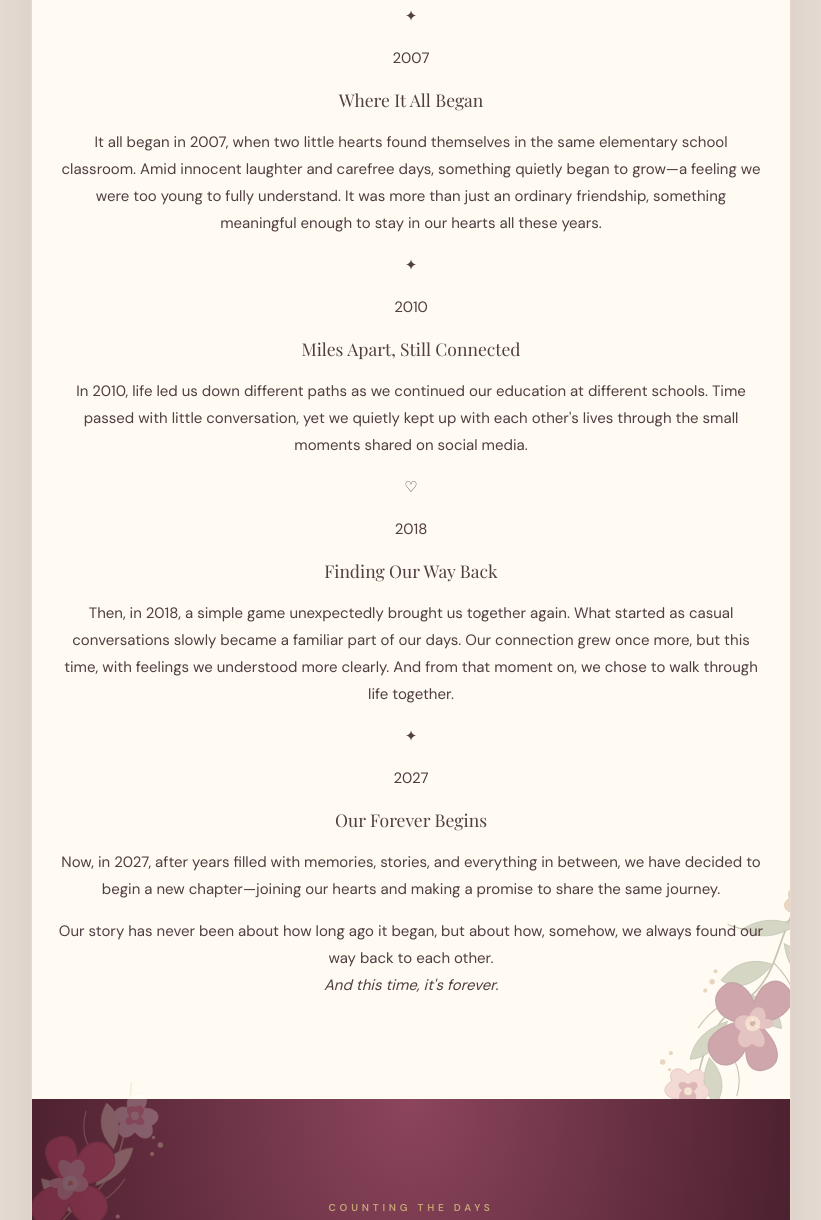
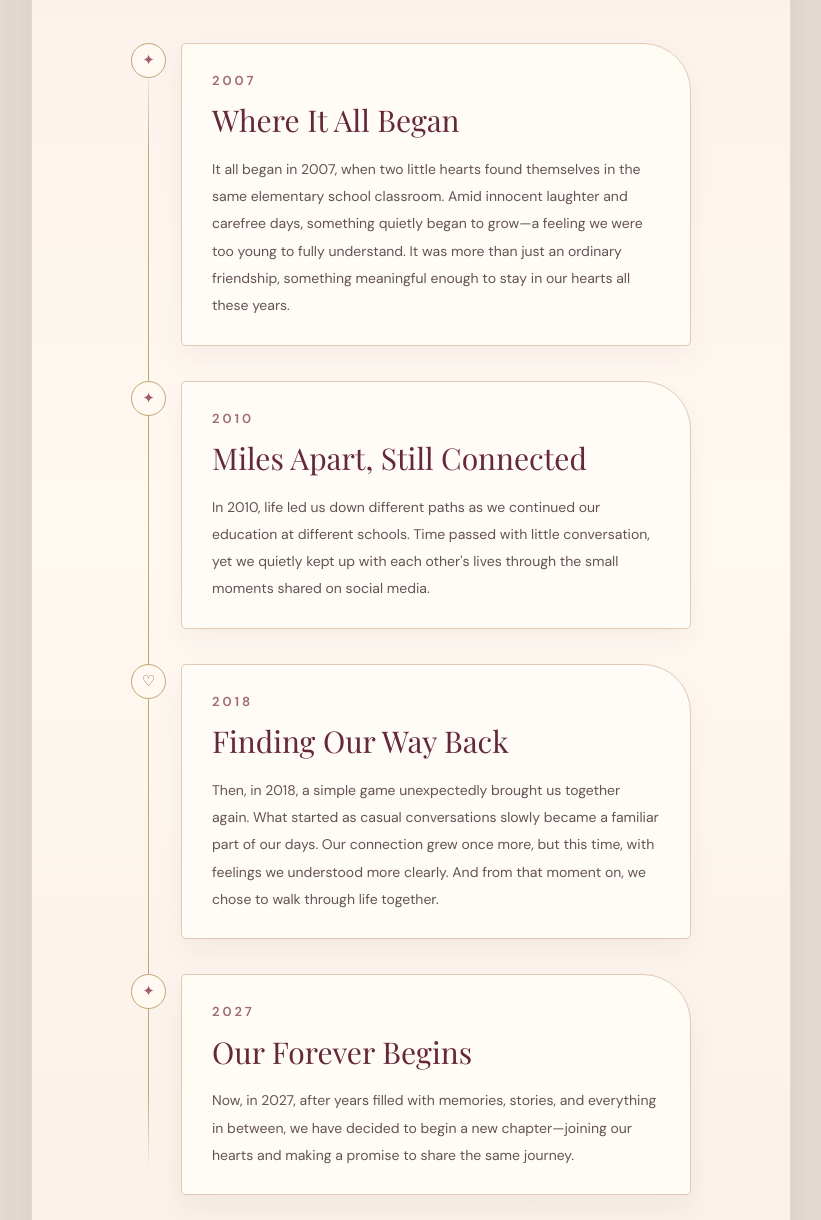
Before and after one commit to ardi08193/wedding-invitation, a plain HTML site: page index.html in a window 1280 px wide. Shown: the part 3856-5076 px from the top of the page, without its empty margins (229-1050 px from the left). Drawn offline with nearby package versions, Linux system fonts and the light colour scheme; a web font is replaced by a local one.

Commit message:
Style four-stage romantic floral love story timeline

```diff
--- a/style.css
+++ b/style.css
@@ -421,3 +421,74 @@ footer .script{color:#fff4ea;line-height:1.7}
   #quran-verse .verse-shell{padding:43px 17px 38px}
   #quran-verse .verse-translation{font-size:16px;line-height:1.8}
 }
+
+
+/* Our Love Story — four-chapter Romantic Floral timeline */
+#love-story{
+  background:linear-gradient(180deg,#f9eee7 0%,#fff9f2 45%,#f8ede4 100%);
+  padding:95px 25px 105px;
+}
+#love-story::before,#love-story::after{opacity:.35}
+#love-story .story-intro{
+  margin:0 auto 48px;
+  font:italic clamp(19px,4vw,26px)/1.5 "Playfair Display",Georgia,serif;
+  color:#9d6a77;
+}
+#love-story .story-timeline{
+  position:relative;
+  width:min(100%,560px);
+  margin:0 auto;
+  display:grid;
+  gap:35px;
+  text-align:left;
+}
+#love-story .story-timeline::before{
+  content:"";position:absolute;left:17px;top:20px;bottom:24px;
+  width:1px;background:linear-gradient(180deg,transparent,#c5a474 8%,#c5a474 93%,transparent);
+}
+#love-story .story-moment{
+  display:grid;
+  grid-template-columns:36px minmax(0,1fr);
+  gap:14px;
+  align-items:start;
+}
+#love-story .story-dot{
+  position:relative;z-index:2;
+  width:35px;height:35px;border:1px solid #c5a474;
+  display:grid;place-items:center;
+  border-radius:50%;background:#fff9f2;
+  color:#a15e70;font-size:15px;
+}
+#love-story .story-content{
+  background:rgba(255,252,247,.92);
+  border:1px solid #e1c9b4;
+  border-radius:5px 48px 5px 5px;
+  box-shadow:0 12px 26px #5a29360d;
+  padding:25px clamp(17px,4vw,30px);
+}
+#love-story .story-time{
+  color:#9f6975;font-size:13px;font-weight:600;letter-spacing:3px;
+  margin:0 0 9px;
+}
+#love-story .story-content h3{
+  margin:0 0 15px;
+  font-size:clamp(22px,5vw,30px);
+  line-height:1.32;color:var(--wine);
+}
+#love-story .story-content p:last-child{
+  margin:0;font-size:14px;line-height:1.95;
+  color:#645354;
+}
+#love-story .story-ending{
+  max-width:470px;margin:56px auto 0;
+  font:italic clamp(18px,3.5vw,24px)/1.8 "Playfair Display",Georgia,serif;
+  color:var(--wine);
+}
+#love-story .story-ending em{display:block;margin-top:13px;color:#a46e7a}
+@media(max-width:420px){
+  #love-story{padding:80px 19px 90px}
+  #love-story .story-moment{grid-template-columns:29px minmax(0,1fr);gap:9px}
+  #love-story .story-dot{width:29px;height:29px;font-size:12px}
+  #love-story .story-timeline::before{left:14px}
+  #love-story .story-content{padding:24px 17px}
+}
```
